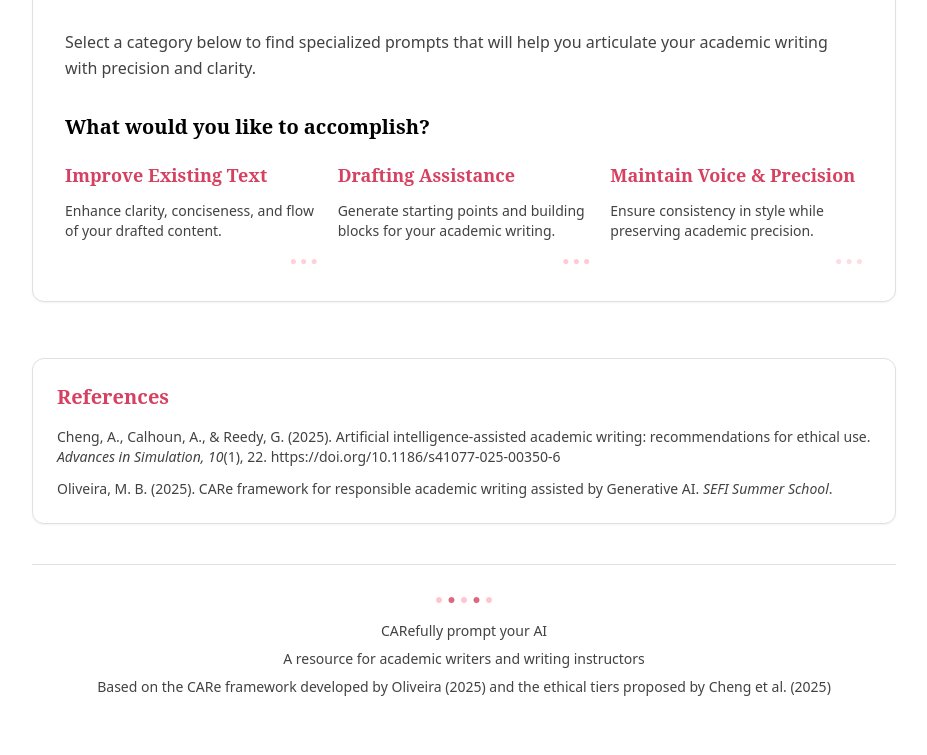
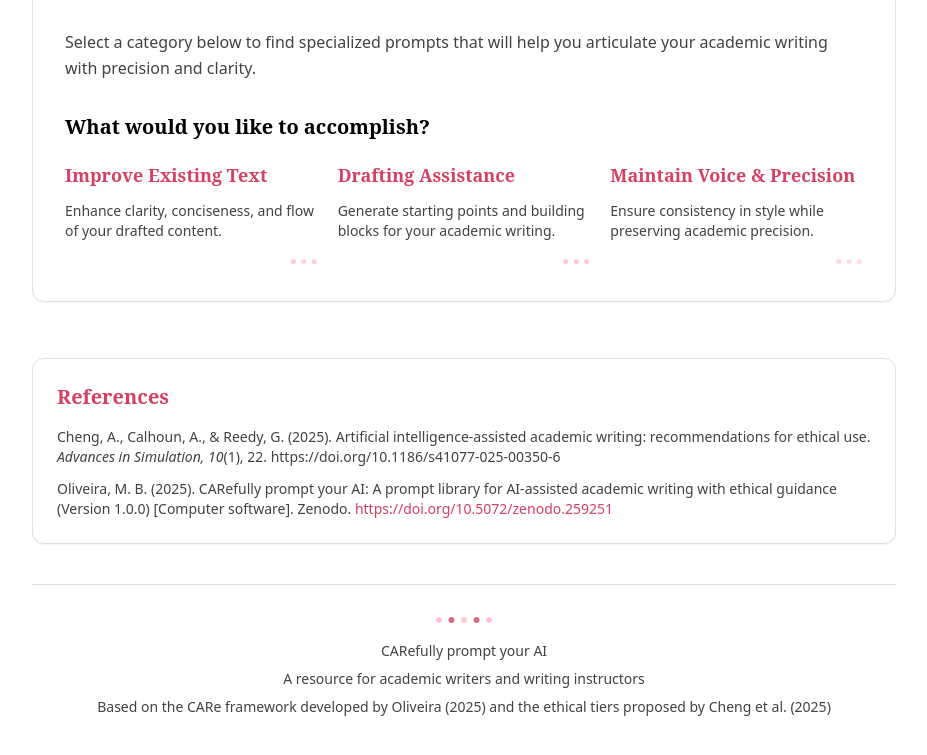
Before and after one commit to olivethree/carefullyprompt, a plain HTML site: page index.html in a window 1280 px wide. Shown: the part 1567-2322 px from the top of the page, without its empty margins (176-1103 px from the left). Drawn offline with nearby package versions, Linux system fonts and the light colour scheme.

Commit message:
Updated reference with DOI

```diff
--- a/index.html
+++ b/index.html
@@ -1541,7 +1541,7 @@ It is important to note that the Dutch celebration of Sinterklaas has undergone
            <h3 class="text-xl font-serif font-semibold mb-4 text-primary dark:text-secondary">References</h3>
            <ul class="text-sm space-y-3 text-accent dark:text-neutral-200">
                <li>Cheng, A., Calhoun, A., &amp; Reedy, G. (2025). Artificial intelligence-assisted academic writing: recommendations for ethical use. <em>Advances in Simulation, 10</em>(1), 22. https://doi.org/10.1186/s41077-025-00350-6</li>
-               <li>Oliveira, M. B. (2025). CARe framework for responsible academic writing assisted by Generative AI. <em>SEFI Summer School</em>.</li>
+               <li>Oliveira, M. B. (2025). CARefully prompt your AI: A prompt library for AI-assisted academic writing with ethical guidance (Version 1.0.0) [Computer software]. Zenodo. <a href="https://doi.org/10.5072/zenodo.259251" class="text-primary dark:text-secondary hover:underline">https://doi.org/10.5072/zenodo.259251</a></li>
            </ul>
        </div>
 
```
